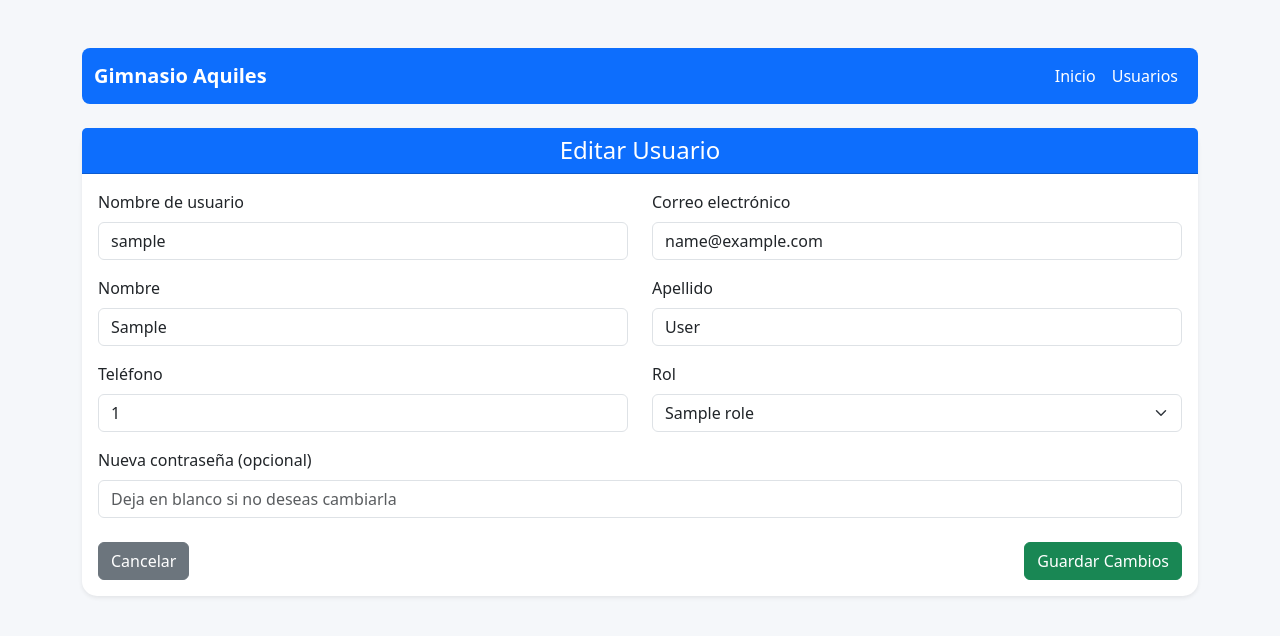
After one commit to JeanZeas/ProyectoDisenosDeSistemasDeInternet, a Django app: template Usuarios/templates/usuarios/editar_usuario.html in a window 1280 px wide. The commit adds this page. Shown: the top 636 px of the page. Run offline with Django 5.2, Linux system fonts and the light colour scheme; the template is opened without the code that fills it: most values are stand-ins (such as "Sample title", 1, 10 or a date in 2020).

Commit message:
Agregando opcion de Editar y borrar usuario y ajustes a la tabla de mostrar ususarios

```diff
--- a/GymAquiles/settings.py
+++ b/GymAquiles/settings.py
@@ -59,7 +59,7 @@ ROOT_URLCONF = 'GymAquiles.urls'
 TEMPLATES = [
     {
         'BACKEND': 'django.template.backends.django.DjangoTemplates',
-        'DIRS': [],
+        'DIRS': [BASE_DIR / 'templates'],
         'APP_DIRS': True,
         'OPTIONS': {
             'context_processors': [
--- /dev/null
+++ b/Usuarios/templates/usuarios/editar_usuario.html
@@ -0,0 +1,98 @@
+{% load static %}
+<!DOCTYPE html>
+<html lang="es">
+<head>
+    <meta charset="UTF-8">
+    <meta name="viewport" content="width=device-width, initial-scale=1.0">
+    <title>Editar Usuario | Gimnasio Aquiles</title>
+    <link href="https://cdn.jsdelivr.net/npm/bootstrap@5.3.8/dist/css/bootstrap.min.css" rel="stylesheet">
+    <link rel="icon" type="image/png" sizes="32x32" href="{% static 'images/GymFavicon.png' %}">
+    <style>
+        body {
+            background-color: #f5f7fa;
+        }
+        .card {
+            border: none;
+            border-radius: 15px;
+        }
+        .card-header {
+            border-top-left-radius: 15px;
+            border-top-right-radius: 15px;
+        }
+    </style>
+</head>
+<body class="container mt-5">
+
+<nav class="navbar navbar-expand-lg navbar-primary bg-primary rounded-3">
+    <div class="container-fluid">
+        <a class="navbar-brand text-white" href="#"><strong>Gimnasio Aquiles</strong></a>
+        <div class="collapse navbar-collapse" id="navbarNav">
+            <ul class="navbar-nav ms-auto">
+                <li class="nav-item"><a class="nav-link text-white" href="{% url 'MainView' %}">Inicio</a></li>
+                <li class="nav-item"><a class="nav-link text-white" href="{% url 'UsersListView' %}">Usuarios</a></li>
+            </ul>
+        </div>
+    </div>
+</nav>
+
+<div class="card shadow-sm mt-4">
+    <div class="card-header bg-primary text-white">
+        <h4 class="mb-0 text-center">Editar Usuario</h4>
+    </div>
+    <div class="card-body">
+        <form method="POST">
+            {% csrf_token %}
+
+            <div class="row mb-3">
+                <div class="col-md-6">
+                    <label class="form-label">Nombre de usuario</label>
+                    <input type="text" name="Username" class="form-control" value="{{ usuario.Username }}" required>
+                </div>
+                <div class="col-md-6">
+                    <label class="form-label">Correo electrónico</label>
+                    <input type="email" name="Email" class="form-control" value="{{ usuario.EMail }}" required>
+                </div>
+            </div>
+
+            <div class="row mb-3">
+                <div class="col-md-6">
+                    <label class="form-label">Nombre</label>
+                    <input type="text" name="FirstName" class="form-control" value="{{ usuario.FirstName }}" required>
+                </div>
+                <div class="col-md-6">
+                    <label class="form-label">Apellido</label>
+                    <input type="text" name="LastName" class="form-control" value="{{ usuario.LastName }}" required>
+                </div>
+            </div>
+
+            <div class="row mb-3">
+                <div class="col-md-6">
+                    <label class="form-label">Teléfono</label>
+                    <input type="text" name="PhoneNumber" class="form-control" value="{{ usuario.PhoneNumber }}" required>
+                </div>
+                <div class="col-md-6">
+                    <label class="form-label">Rol</label>
+                    <select name="Role" class="form-select" required>
+                        {% for role in roles %}
+                            <option value="{{ role.id }}" {% if usuario.Role.id == role.id %}selected{% endif %}>{{ role.Name }}</option>
+                        {% endfor %}
+                    </select>
+                </div>
+            </div>
+
+            <div class="mb-3">
+                <label class="form-label">Nueva contraseña (opcional)</label>
+                <input type="password" name="Password" class="form-control" placeholder="Deja en blanco si no deseas cambiarla">
+            </div>
+
+            <div class="d-flex justify-content-between mt-4">
+                <a href="{% url 'UsersListView' %}" class="btn btn-secondary">Cancelar</a>
+                <button type="submit" class="btn btn-success">Guardar Cambios</button>
+            </div>
+        </form>
+    </div>
+</div>
+
+<script src="https://cdn.jsdelivr.net/npm/bootstrap@5.3.8/dist/js/bootstrap.bundle.min.js"></script>
+</body>
+</html>
--- a/Usuarios/urls.py
+++ b/Usuarios/urls.py
@@ -1,9 +1,13 @@
 from django.urls import path
 from . import views
+
 urlpatterns = [
-    path('',views.LoginView,name='LoginView'),
+    path('', views.LoginView, name='LoginView'),
     path('Roles View', views.RolesViews, name='UsersView'),
     path('roles/agregar/', views.AgregarRole, name='AgregarRole'),
     path('Users List', views.UsersListView, name='UsersListView'),
 
+    path('usuarios/agregar/', views.CrearUsuarioView, name='CrearUsuarioView'),
+    path('usuarios/editar/<int:user_id>/', views.EditarUsuarioView, name='EditarUsuarioView'),
+    path('usuarios/eliminar/<int:user_id>/', views.EliminarUsuarioView, name='EliminarUsuarioView'),
 ]
```
Also changed, not shown: Usuarios/templates/users.html (+32 -31 lines), Usuarios/templates/usuarios/agregar_usuario.html (added, +72 -0 lines), Usuarios/views.py (+57 -3 lines).
